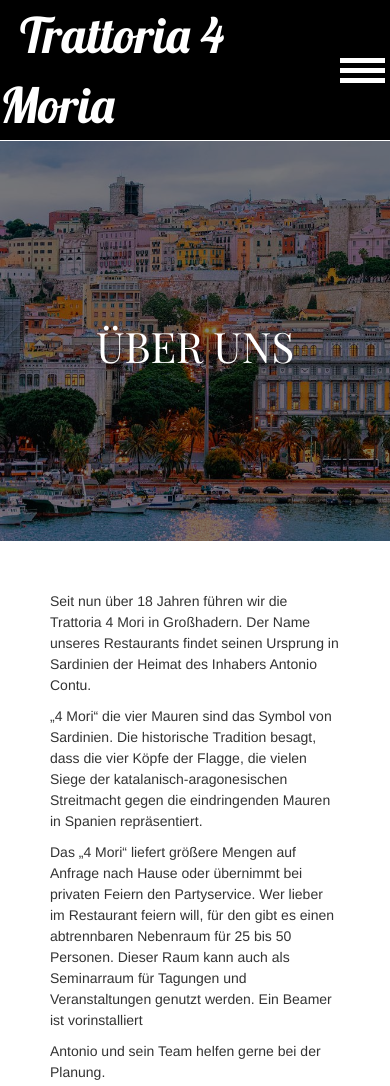
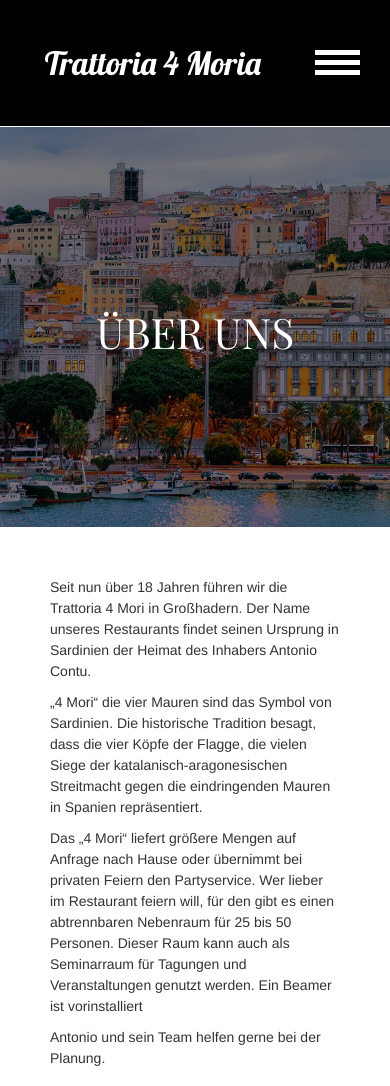
Before and after one commit to nathanspencerBenson/Trattoria4Moria, a plain HTML site: page uber.html in a window 390 px wide. Shown: the top 1086 px of the page. Drawn offline with nearby package versions, Linux system fonts and the light colour scheme; a script that the page names is missing; a web font is replaced by a local one.

Commit message:
adjusted responsive logo on form.css and uber.css

```diff
--- a/css/form.css
+++ b/css/form.css
@@ -87,6 +87,9 @@ main p{
     font-size:3em;
 
 }
+.logo a{
+  font-size: 2.3em;
+}
 
 
 }
--- a/css/uber.css
+++ b/css/uber.css
@@ -53,6 +53,9 @@ main{
      font-size:3em;
 
  }
+ .logo a{
+  font-size: 2.3em;
+}
 
 
  }
```
